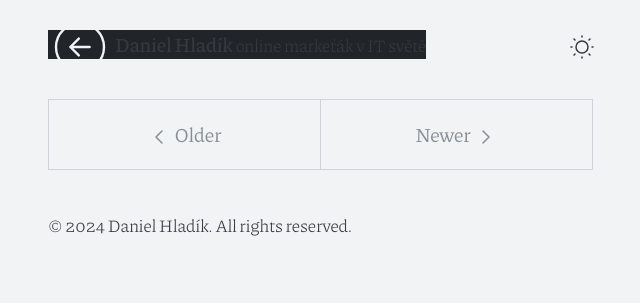
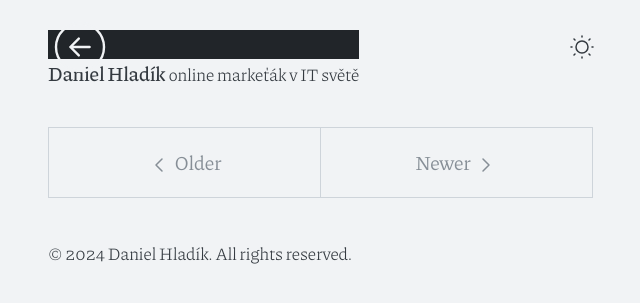
Before and after one commit to Dandee42/dandee42.github.io, a Jekyll site: the page built from posts.md, in a window 1280 px wide. Shown: the top 303 px of the page, without its empty margins (319-959 px from the left). Built offline with Jekyll 4.4.1, drawn with Linux system fonts in a browser that asks for light colours.

Commit message:
Update header

```diff
--- a/_includes/header.html
+++ b/_includes/header.html
@@ -1,6 +1,8 @@
 <header>
-  <div class="header-background">
-    <a class="particles-icon icon-link icon-color" href="{{ site.url }}">{% include svg/arrow-left-circled.svg %}</a>
+  <div>
+    <div class="icon-background">
+      <a class="particles-icon icon-link icon-color" href="{{ site.url }}">{% include svg/arrow-left-circled.svg %}</a>
+    </div>
     <a class="site-title" href="{{ site.url }}">{{ site.title }}</a>
     <small>
       {% if site.tagshort %}
--- a/_sass/_elements.scss
+++ b/_sass/_elements.scss
@@ -115,11 +115,13 @@ a.reversefootnote {
   &:hover {
     border: solid 2px var(--color-text);
     color: var(--color-text);
-    box-shadow: 0 0 0 2px var(--color-text);
+    box-shadow: 0 0 0 1px var(--color-text);
     z-index: 1;
   }
 }
 
-.header-background {
+.icon-background {
   background-color: var(--oc-gray-9);
+  max-width: 100%;
+  height: auto;
 }
```
